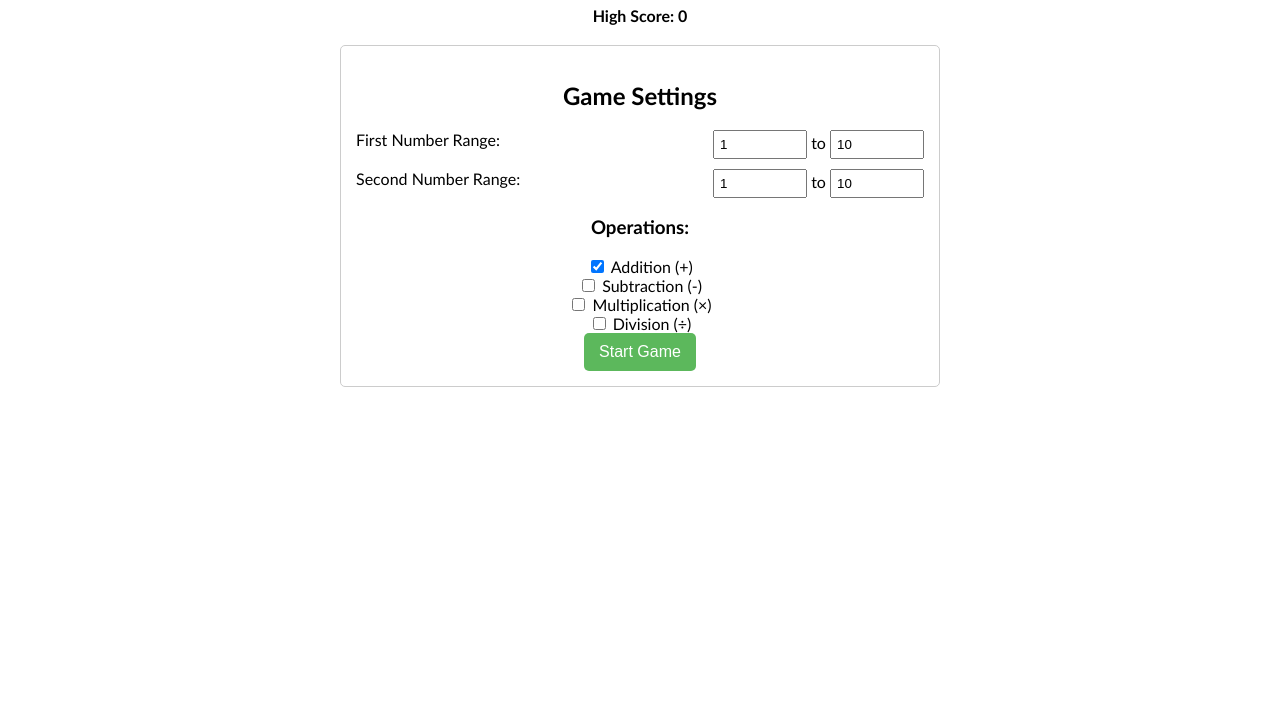
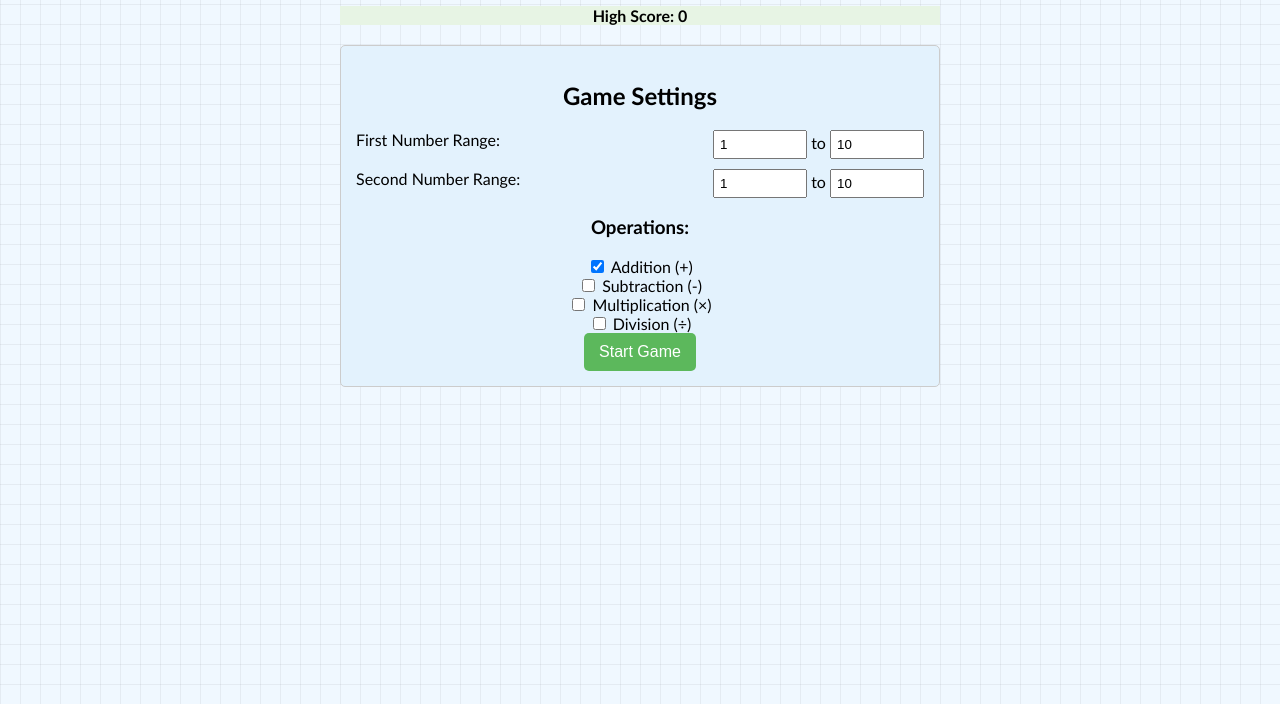
Before and after one commit to tyboxer87/minute-math, a plain HTML site: page index.html in a window 1280 px wide. Shown: the part 96-800 px from the top of the page. Drawn offline with Linux system fonts and the light colour scheme.

Commit message:
Add math-themed background and colorful sections

```diff
--- a/index.html
+++ b/index.html
@@ -11,6 +11,20 @@
             margin: 0 auto;
             padding: 20px;
             text-align: center;
+            color: #000;
+            background-color: #f0f8ff;
+            background-image: linear-gradient(to right, rgba(0,0,0,0.05) 1px, transparent 1px),
+                              linear-gradient(to bottom, rgba(0,0,0,0.05) 1px, transparent 1px);
+            background-size: 20px 20px;
+        }
+        .settings {
+            background-color: #e3f2fd;
+        }
+        .game-area {
+            background-color: #fffde7;
+        }
+        .end-screen {
+            background-color: #fde7e7;
         }
         .hidden {
             display: none;
@@ -39,6 +53,7 @@
             font-weight: bold;
         }
         .high-score {
+            background-color: #e7f4e4;
             font-weight: bold;
             margin-bottom: 20px;
         }
```
